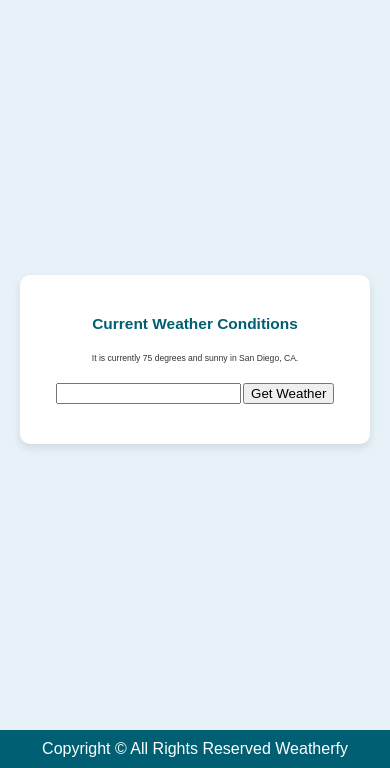
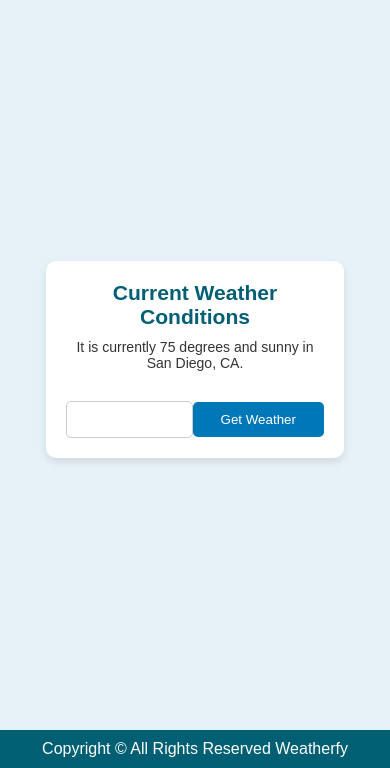
Before and after one commit to MDJ-App-Developer-Academy/the-curriculum-, a plain HTML site: page web-applications-101/chapter-project/index.html in a window 390 px wide. Shown: the part 76-844 px from the top of the page. Drawn offline with Linux system fonts and the light colour scheme.

Commit message:
wip: removes redundancies

```diff
--- a/web-applications-101/chapter-project/style.css
+++ b/web-applications-101/chapter-project/style.css
@@ -1,18 +1,13 @@
 /* Global Styles */
-
 * {
     box-sizing: border-box;
     margin: 0;
 }
 
 /* General Styles */
-
-
 body {
     min-height: 100vh;
     font-family: 'Arial', sans-serif;
-    margin: 0;
-    padding: 0;
     background-color: #e7f2f8;
     color: #333;
 }
@@ -30,16 +25,8 @@ main {
     flex-grow: 1;
 }
 
-main > section {
-    justify-content: space-evenly;
-    height: 20vmax;
-    font-size: 2.2vmin;
-    flex-grow: 1;
-}
-
 /* Header Styles */
 header h1 {
-    margin: 0;
     font-size: 2.5em;
 }
 
@@ -60,12 +47,10 @@ section h2 {
 
 /* Footer Styles */
 footer p {
-    margin: 0;
     font-size: 1em;
 }
 
 /* Helper Classes */
-
 .flexbox-column {
     display: flex;
     flex-direction: column;
@@ -76,3 +61,56 @@ footer p {
     justify-content: center;
     align-items: center;
 }
+
+/* Input and Button Container Styles */
+#user-input {
+    display: flex;
+    justify-content: space-evenly;
+    align-items: center;
+    margin-top: 10px;
+}
+
+input[type="text"] {
+    padding: 10px;
+    border: 1px solid #ccc;
+    border-radius: 5px;
+    width: 70%;
+    max-width: 300px;
+}
+
+button {
+    padding: 10px 15px;
+    background-color: #0077b6;
+    color: white;
+    border: none;
+    border-radius: 5px;
+    cursor: pointer;
+    transition: background-color 0.3s;
+}
+
+button:hover {
+    background-color: #0096c7;
+}
+
+/* Weather Report Styles */
+#weather-report {
+    font-size: 1.2em;
+    margin: 10px 0;
+}
+
+/* Responsive Layout */
+@media (max-width: 600px) {
+    main > section {
+        width: 85%;
+        font-size: 3vmin;
+    }
+
+    .input-button-container {
+        flex-direction: column;
+    }
+
+    input[type="text"], button {
+        width: 100%;
+        margin-top: 10px;
+    }
+}
```
